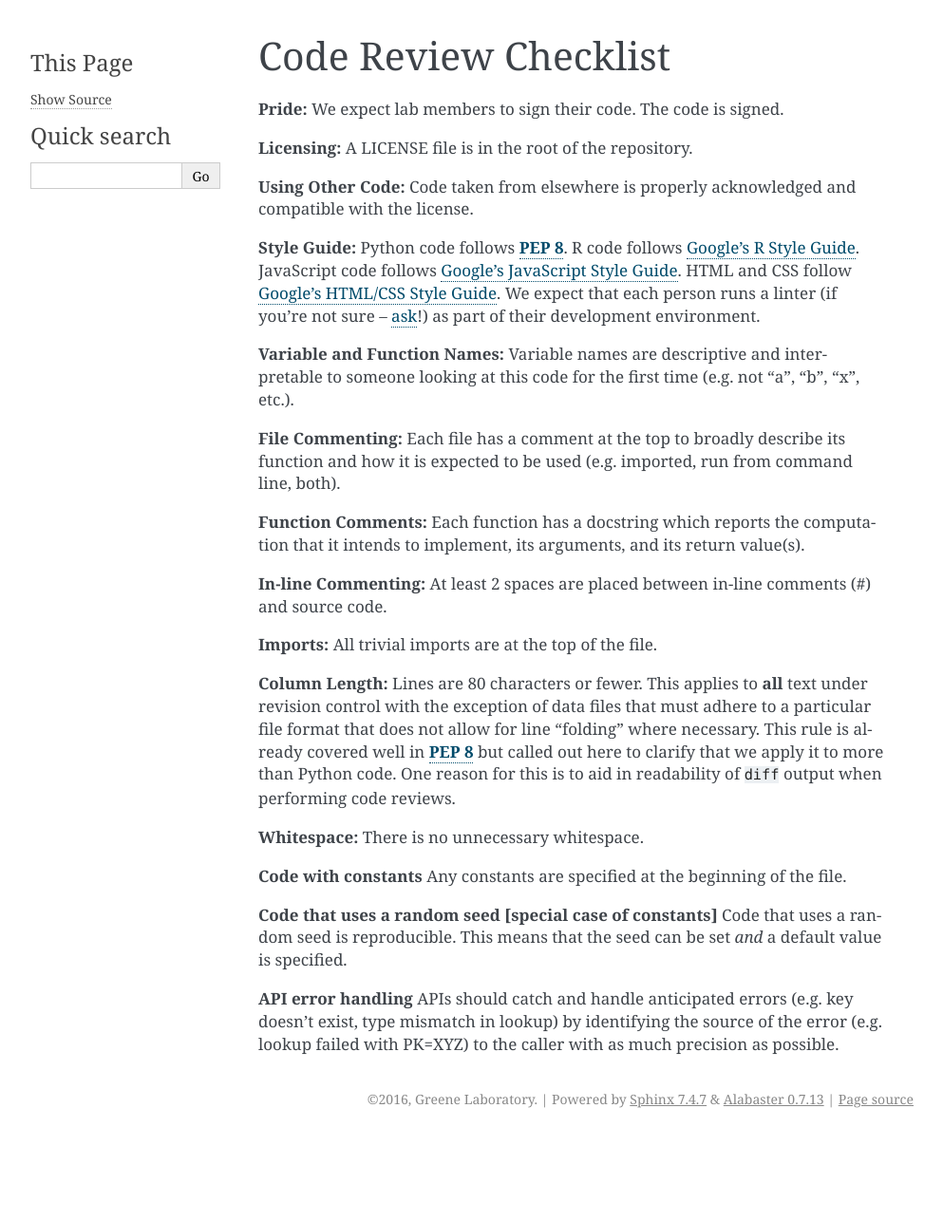
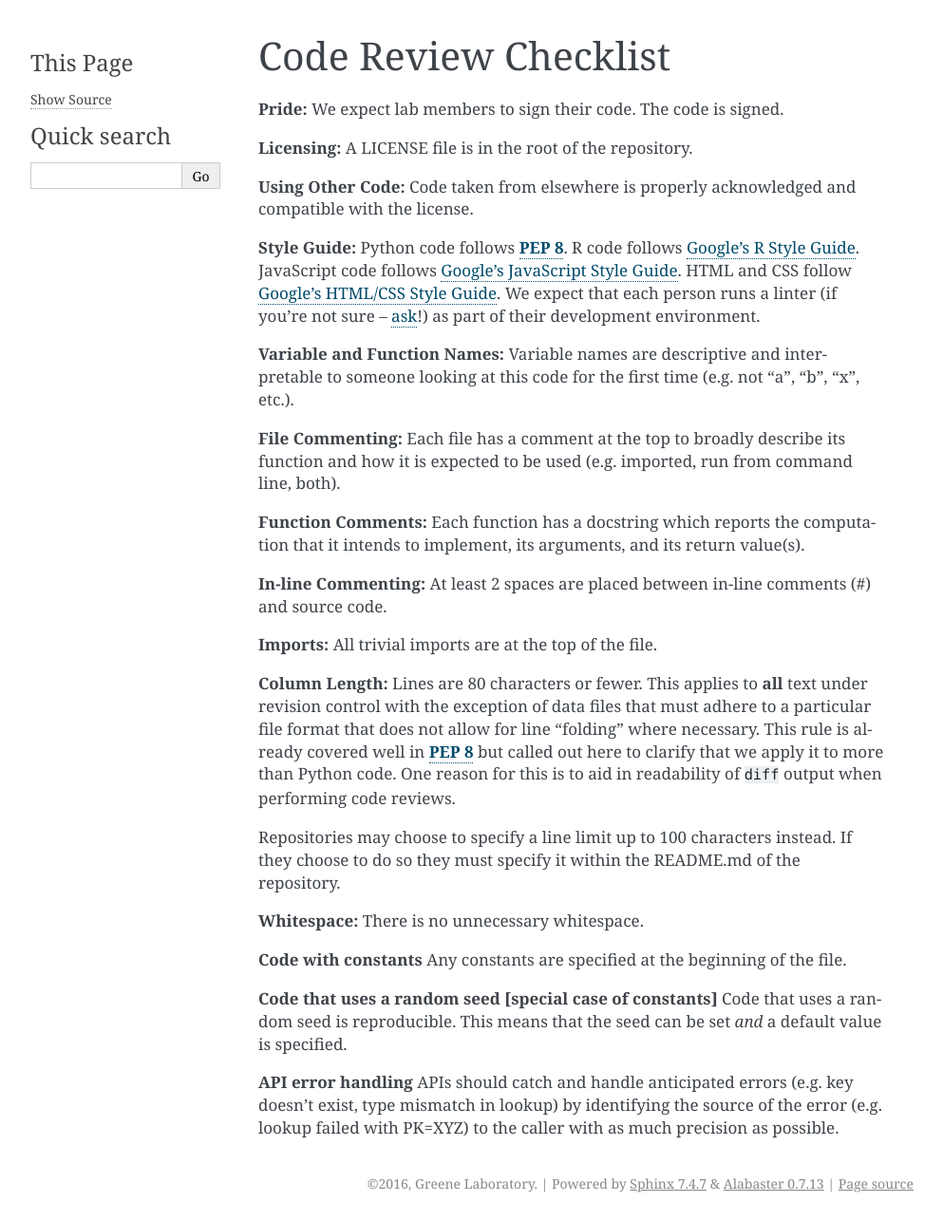
Before and after one commit to greenelab/onboarding, a Sphinx documentation site: the page built from source/code_review_checklist.rst, in a window 1280 px wide. Shown: the whole page at 95% size, without its empty margins (148-1141 px from the left). Built offline with Sphinx 7.4.7, drawn with Linux system fonts in a browser that asks for light colours; before the commit the page ends 1197 px from its top, so only the background shows below that.

Commit message:
Add an option to the code review checklist to allow repositories to specify a line limit of 100 characters.

```diff
--- a/source/code_review_checklist.rst
+++ b/source/code_review_checklist.rst
@@ -50,6 +50,10 @@ already covered well in :pep:`8` but called out here to clarify that we apply
 it to more than Python code. One reason for this is to aid in readability of
 ``diff`` output when performing code reviews.
 
+Repositories may choose to specify a line limit up to 100 characters instead.
+If they choose to do so they must specify it within the README.md of the
+repository.
+
 **Whitespace:**
 There is no unnecessary whitespace.
 
```
